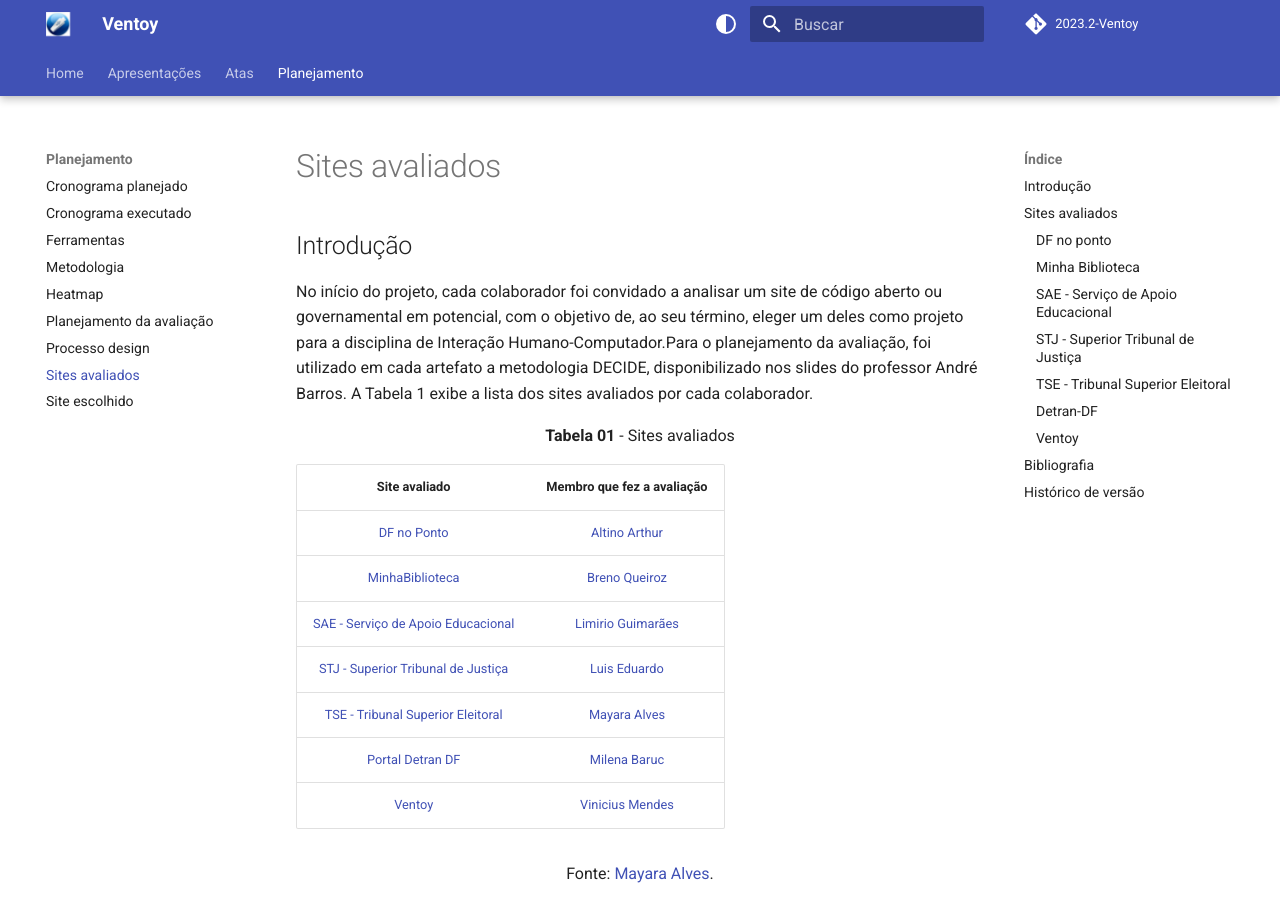
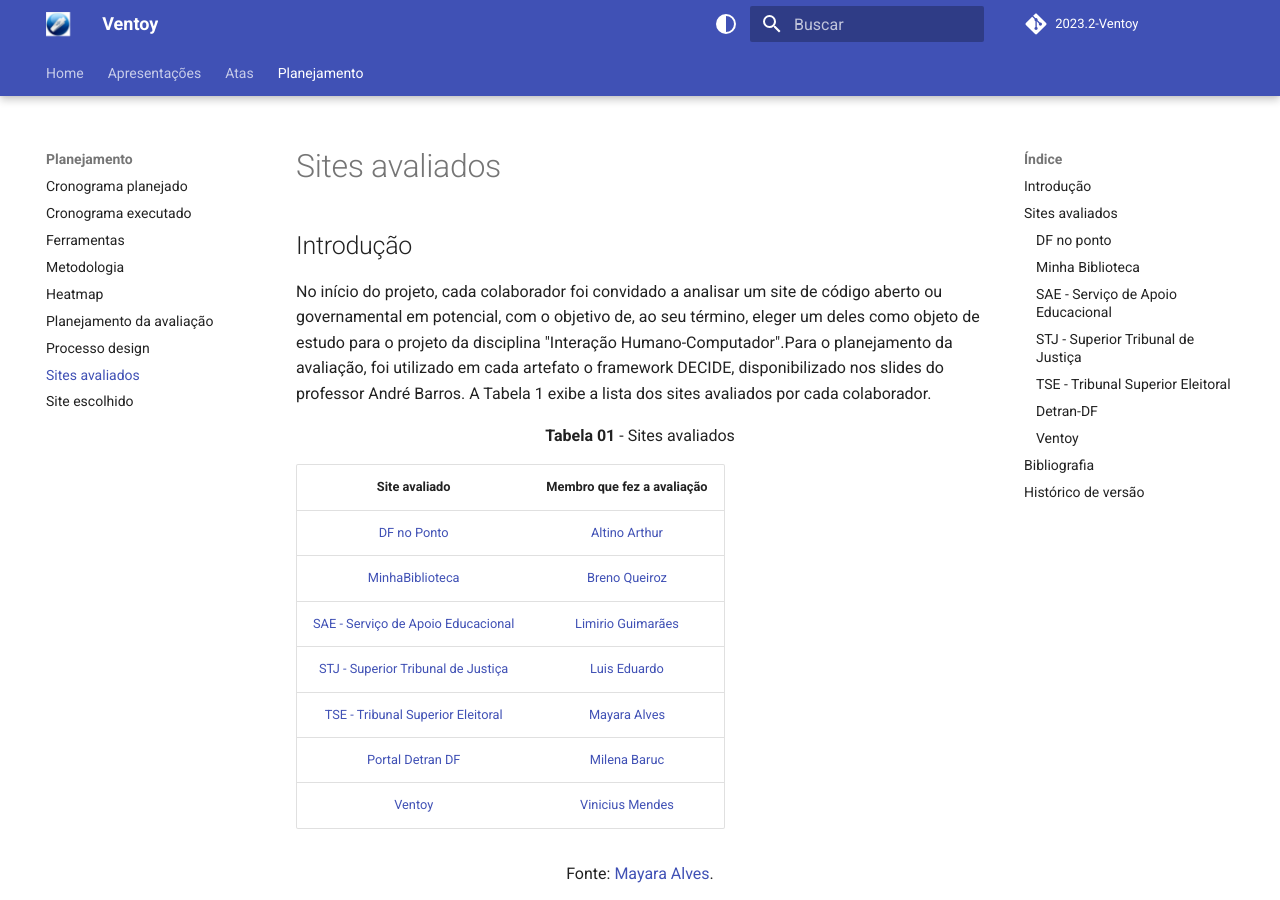
Before and after one commit to Interacao-Humano-Computador/2023.2-Ventoy, an MkDocs documentation site: the page built from docs/planejamento/sites-avaliados.md, in a window 1280 px wide and 900 px high. Built offline with MkDocs 1.6.1 and Material for MkDocs 9.7.7, drawn with Linux system fonts in a browser that asks for light colours; comment, search, counter and statistics services are not loaded.

Commit message:
Update sites-avaliados.md

```diff
--- a/docs/planejamento/sites-avaliados.md
+++ b/docs/planejamento/sites-avaliados.md
@@ -1,7 +1,7 @@
 # Sites avaliados
 
 ## Introdução
-No início do projeto, cada colaborador foi convidado a analisar um site de código aberto ou governamental em potencial, com o objetivo de, ao seu término, eleger um deles como projeto para a disciplina de Interação Humano-Computador.Para o planejamento da avaliação, foi utilizado em cada artefato a metodologia DECIDE, disponibilizado nos slides do professor André Barros. A Tabela 1 exibe a lista dos sites avaliados por cada colaborador.
+No início do projeto, cada colaborador foi convidado a analisar um site de código aberto ou governamental em potencial, com o objetivo de, ao seu término, eleger um deles como objeto de estudo para o projeto da disciplina "Interação Humano-Computador".Para o planejamento da avaliação, foi utilizado em cada artefato o framework DECIDE, disponibilizado nos slides do professor André Barros. A Tabela 1 exibe a lista dos sites avaliados por cada colaborador.
 
 <p align="center"><b>Tabela 01</b> - Sites avaliados </p>
 
```
Also changed, not shown: other parts of docs/planejamento/sites-avaliados.md (+1 -1 lines).
